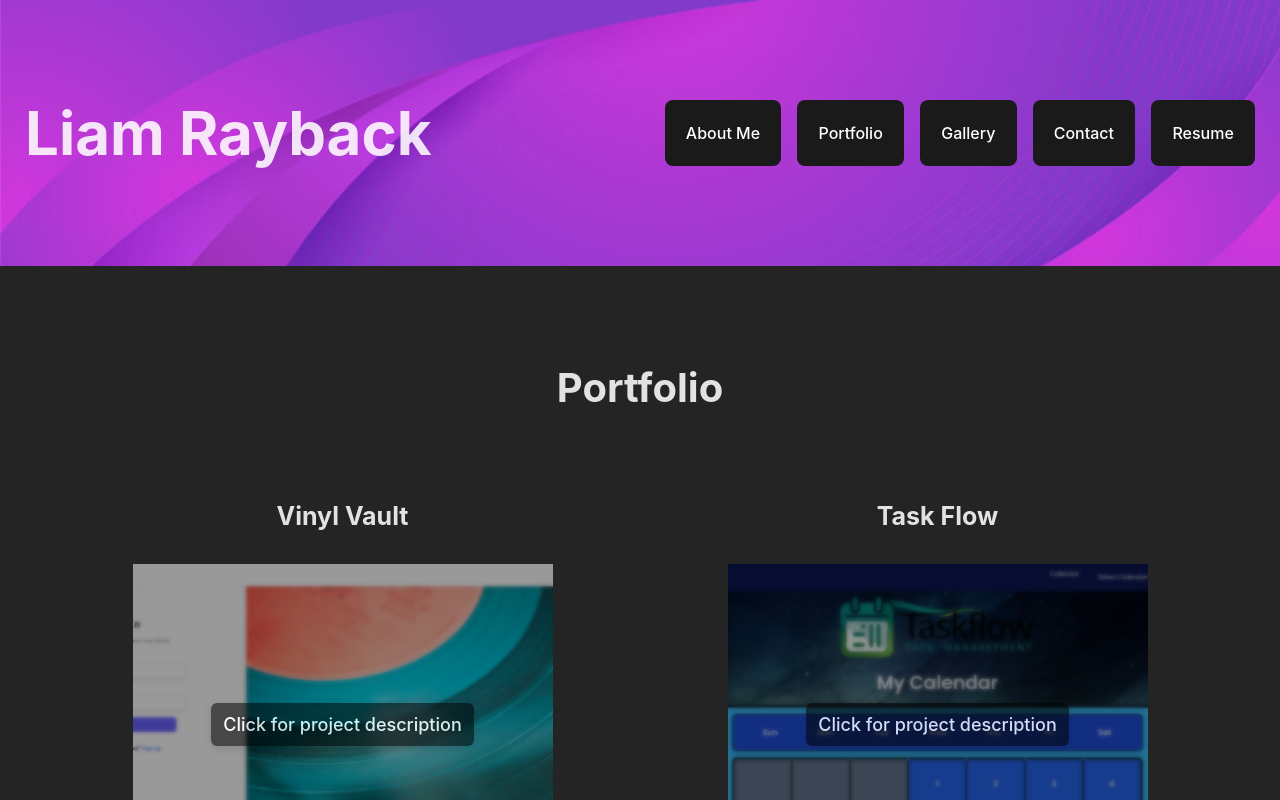
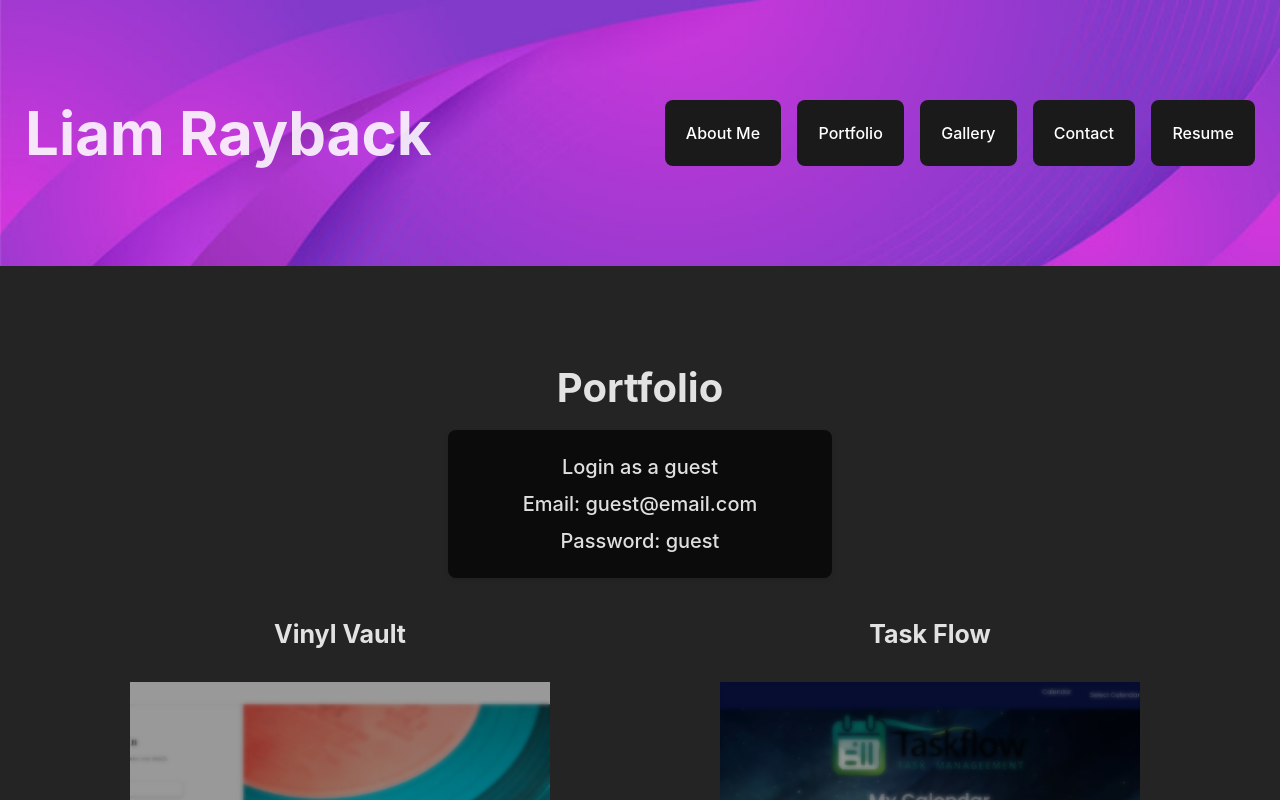
Before and after one commit to KatanaFinKoi/Portfolio, a React (Vite) app: page /portfolio in a window 1280 px wide. Shown: the top 800 px of the page. Built offline with nearby package versions, Linux system fonts and the light colour scheme.

Commit message:
added guest account info to portfolio

```diff
--- a/src/Pages/portfolio.tsx
+++ b/src/Pages/portfolio.tsx
@@ -56,6 +56,13 @@ const Portfolio = () => {
         <div className = "pages">
             <div className = "portfolio">
                 <h3 className = "portfolio-title">Portfolio</h3>
+                <div className = "guest-login">
+                    <div className = "guest-info">
+                        <p>Login as a guest</p>
+                        <p>Email: guest@email.com</p>
+                        <p>Password: guest</p>
+                    </div>
+                </div>
                 <div className = "vinyl-vault">
                     <h4>Vinyl Vault</h4>
                     <div
@@ -112,7 +119,7 @@ const Portfolio = () => {
                         </a>
                         <a
                             className="portfolio-links"
-                            href="https://taskflow-est2025.up.railway.app/"
+                            href="https://task-flow-2.up.railway.app/"
                             target="_blank"
                             rel="noopener noreferrer"
                             onClick={(e) => e.stopPropagation()}
--- a/src/index.css
+++ b/src/index.css
@@ -279,9 +279,33 @@ button:focus-visible {
   text-align: center;
   font-size: 40px;
   margin: 0;
-  padding: 50px 0;
+  padding: 50px 0 0 0;
   grid-column: 1 / 4;
   grid-row: 1;
+}
+
+.guest-login {
+  grid-column: 1 / 4;
+  grid-row: 2;
+  display: flex;
+  justify-content: center;
+  align-items: center;
+  margin-top: 10px;
+  width: 100%;
+}
+
+.guest-info p {
+  margin: 7px 0;
+  font-weight: 500;
+}
+
+.guest-info {
+  background-color: rgba(0, 0, 0, 0.7);
+  padding: 15px 75px;
+  border-radius: 8px;
+  box-shadow: 0 2px 5px rgba(0, 0, 0, 0.1);
+  text-align: center;
+  max-width: 300px;
 }
 
 .portfolio-screenshot {
@@ -409,7 +433,7 @@ button:focus-visible {
   flex-direction: column; /* Stack title, image, and links vertically */
   align-items: center; /* Center items */
   grid-column: 1;
-  grid-row: 2;
+  grid-row: 3;
   padding: 0 0 50px 0;
 }
 
@@ -418,7 +442,7 @@ button:focus-visible {
   flex-direction: column; /* Stack title, image, and links vertically */
   align-items: center; /* Center items */
   grid-column: 2;
-  grid-row: 2;
+  grid-row: 3;
   padding: 0 0 50px 0;
 }
 
@@ -427,7 +451,7 @@ button:focus-visible {
   flex-direction: column; /* Stack title, image, and links vertically */
   align-items: center; /* Center items */
   grid-column: 3;
-  grid-row: 2;
+  grid-row: 3;
   padding: 0 0 50px 0;
 }
 
@@ -436,7 +460,7 @@ button:focus-visible {
   flex-direction: column; /* Stack title, image, and links vertically */
   align-items: center; /* Center items */
   grid-column: 1;
-  grid-row: 3;
+  grid-row: 4;
   padding: 0 0 50px 0;
 }
 
@@ -445,7 +469,7 @@ button:focus-visible {
   flex-direction: column; /* Stack title, image, and links vertically */
   align-items: center; /* Center items */
   grid-column: 2;
-  grid-row: 3;
+  grid-row: 4;
   padding: 0 0 50px 0;
 }
 
@@ -454,15 +478,6 @@ button:focus-visible {
   flex-direction: column; /* Stack title, image, and links vertically */
   align-items: center; /* Center items */
   grid-column: 3;
-  grid-row: 3;
-  padding: 0 0 50px 0;
-}
-
-.github-candidate-search {
-  display: flex;
-  flex-direction: column; /* Stack title, image, and links vertically */
-  align-items: center; /* Center items */
-  grid-column: 1;
   grid-row: 4;
   padding: 0 0 50px 0;
 }
@@ -618,42 +633,37 @@ ul {
     grid-template-columns: repeat(2, 1fr);
   }
 
-  .portfolio-title {
+  /* .portfolio-title {
     grid-column: 1 / 3;
-  }
+  } */
 
   .vinyl-vault {
     grid-column: 1;
-    grid-row: 2;
+    grid-row: 3;
   }
 
   .task-flow {
     grid-column: 2;
-    grid-row: 2;
+    grid-row: 3;
   }
 
   .dead-by-daylight {
     grid-column: 1;
-    grid-row: 3;
+    grid-row: 4;
   }
 
   .mark-warner {
     grid-column: 2;
-    grid-row: 3;
+    grid-row: 4;
   }
 
   .ReadMe-Gen {
     grid-column: 1;
-    grid-row: 4;
+    grid-row: 5;
   }
 
   .Vehicle-Builder {
     grid-column: 2;
-    grid-row: 4;
-  }
-
-  .github-candidate-search {
-    grid-column: 1;
     grid-row: 5;
   }
 }
@@ -749,13 +759,13 @@ ul {
     grid-column: 1;
   }
 
-  .vinyl-vault { grid-row: 2; }
-  .task-flow { grid-row: 3; }
-  .dead-by-daylight { grid-row: 4; }
-  .mark-warner { grid-row: 5; }
-  .ReadMe-Gen { grid-row: 6; }
-  .Vehicle-Builder { grid-row: 7; }
-  .github-candidate-search { grid-row: 8; }
+  .vinyl-vault { grid-row: 3; }
+  .task-flow { grid-row: 4; }
+  .dead-by-daylight { grid-row: 5; }
+  .mark-warner { grid-row: 6; }
+  .ReadMe-Gen { grid-row: 7; }
+  .Vehicle-Builder { grid-row: 8; }
+  .github-candidate-search { grid-row: 9; }
 
   .nav {
     gap: 0.5rem;
```
